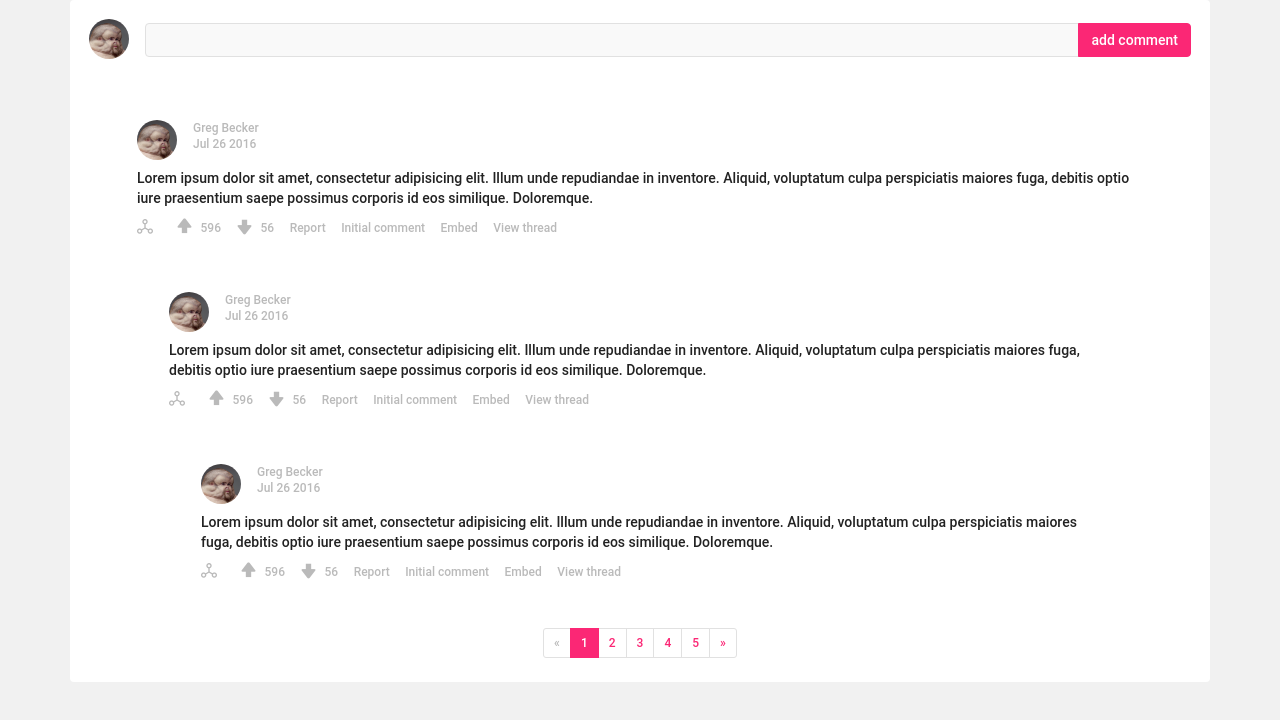
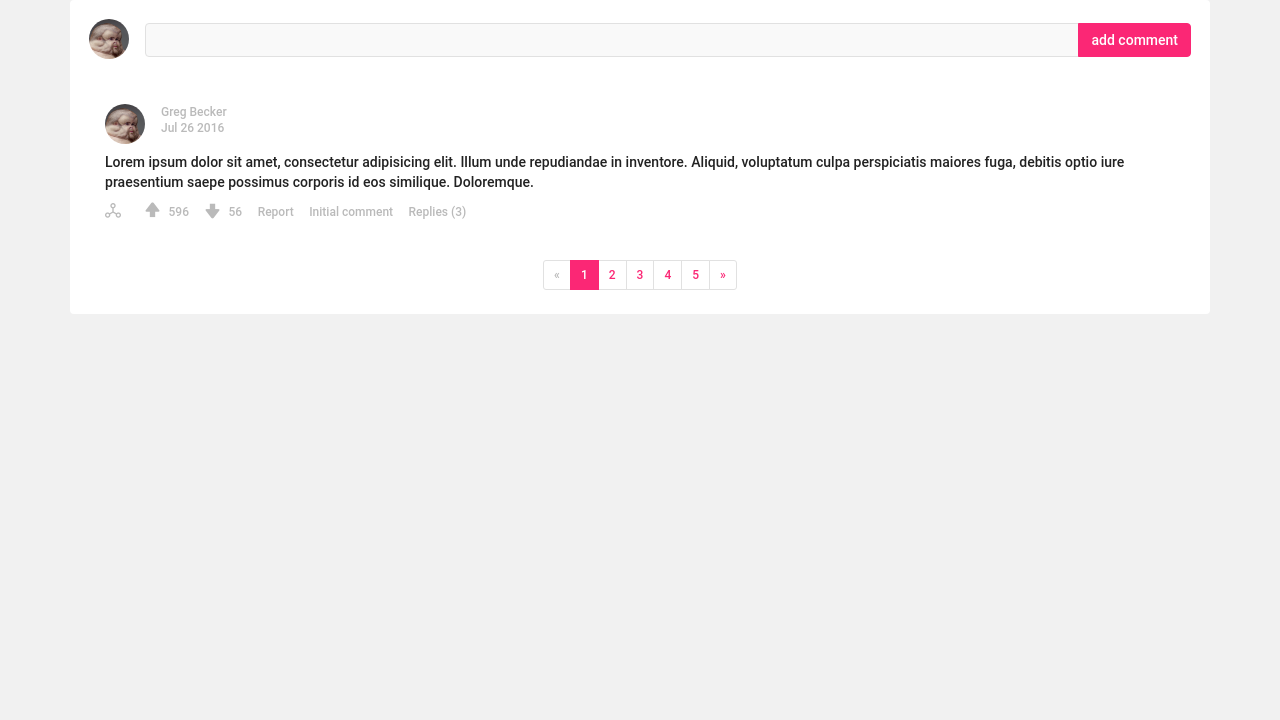
Before and after one commit to didkovsky/epeeqe, a website: page src/html_components/comments.html in a window 1280 px wide. Drawn offline with Linux system fonts and the light colour scheme; a web font is replaced by a local one.

Commit message:
Comments spoiler.

```diff
--- a/src/html_components/comments.html
+++ b/src/html_components/comments.html
@@ -28,8 +28,8 @@
               </div>
             </div>
             <div class="comment-section-content">
-              <div class="comment-group">
-                <div class="comment">
+              <div class="comment-group" data-comment-id="234" data-toggle="comment-group">
+                <div class="comment" data-comment-id="234" data-toggle="comment">
                   <div class="comment-header">
                     <div class="icon">
                       <img src="../img/ava.png" alt="">
@@ -47,15 +47,15 @@
                       <li><a href="#"><i class="icon-ei-share"></i></a></li>
                       <li><a href="#"><i class="icon-ei-up"></i>596</a></li>
                       <li><a href="#"><i class="icon-ei-down"></i>56</a></li>
-                      <li><a href="#">Report</a></li>
-                      <li><a href="#">Initial comment</a></li>
-                      <li><a href="#">Embed</a></li>
-                      <li><a href="#">View thread</a></li>
+                      <li><a data-comment-id="234" href="#">Report</a></li>
+                      <li><a data-comment-id="234" data-toggle="initial-comment" href="#">Initial comment</a></li>
+                      <li><a data-comment-id="234" data-toggle="view-replies" href="#">Replies (3)</a></li>
                     </ul>
                   </div>
                 </div>
-                <div class="comment-group">
-                  <div class="comment">
+                <div data-comment-id="234" data-toggle="comment-replies" class="replies">
+                  <div class="comment-group" data-comment-id="235" data-toggle="comment-group">
+                    <div class="comment" data-comment-id="235" data-toggle="comment">
                       <div class="comment-header">
                         <div class="icon">
                           <img src="../img/ava.png" alt="">
@@ -73,15 +73,15 @@
                           <li><a href="#"><i class="icon-ei-share"></i></a></li>
                           <li><a href="#"><i class="icon-ei-up"></i>596</a></li>
                           <li><a href="#"><i class="icon-ei-down"></i>56</a></li>
-                        <li><a href="#">Report</a></li>
-                        <li><a href="#">Initial comment</a></li>
-                        <li><a href="#">Embed</a></li>
-                        <li><a href="#">View thread</a></li>
+                          <li><a data-comment-id="235" href="#">Report</a></li>
+                          <li><a data-comment-id="234" data-toggle="initial-comment" href="#">Initial comment</a></li>
+                          <li><a data-comment-id="235" data-toggle="view-replies" href="#">Replies (1)</a></li>
                         </ul>
                       </div>
                     </div>
-                  <div class="comment-group">
-                    <div class="comment">
+                    <div data-comment-id="235" data-toggle="comment-replies" class="replies">
+                      <div class="comment-group" data-comment-id="236" data-toggle="comment-group">
+                        <div class="comment" data-comment-id="236" data-toggle="comment">
                           <div class="comment-header">
                             <div class="icon">
                               <img src="../img/ava.png" alt="">
@@ -99,11 +99,12 @@
                               <li><a href="#"><i class="icon-ei-share"></i></a></li>
                               <li><a href="#"><i class="icon-ei-up"></i>596</a></li>
                               <li><a href="#"><i class="icon-ei-down"></i>56</a></li>
-                          <li><a href="#">Report</a></li>
-                          <li><a href="#">Initial comment</a></li>
-                          <li><a href="#">Embed</a></li>
-                          <li><a href="#">View thread</a></li>
+                              <li><a data-comment-id="236" href="#">Report</a></li>
+                              <li><a data-comment-id="235" data-toggle="initial-comment" href="#">Initial comment</a></li>
+                              <li><a data-comment-id="236" data-toggle="view-replies" href="#">Replies (0)</a></li>
                             </ul>
+                          </div>
+                        </div>
                       </div>
                     </div>
                   </div>
--- a/src/less/components/comments.less
+++ b/src/less/components/comments.less
@@ -1,7 +1,7 @@
 .comment-section {
 
   .comment-section-header {
-    padding-bottom: 16px;
+    padding-bottom: 8px;
 
     &::after {
       content:'';
@@ -37,12 +37,16 @@
 
   .comment-section-content {
 
+    .replies {
+      display: none;
+      padding-left: 32px;
+    }
+
     .comment-group {
-      padding: 0 32px;
       margin-top: 8px;
 
       .comment {
-        padding: 16px;
+        padding: 8px 16px;
         border-radius: @border-radius-base;
 
         &:hover {
--- /dev/null
+++ b/src/scripts/components/comments.js
@@ -0,0 +1,10 @@
+(function($) {
+
+  $('[data-toggle="view-replies"]').click(function(e) {
+    e.preventDefault();
+    var c_id = $(this).data('commentId');
+    $('[data-toggle="comment-replies"][data-comment-id="' + c_id + '"]').slideToggle();
+    console.log(c_id);
+  });
+
+})(jQuery);
```
Also changed, not shown: src/css/style.css, src/css/style.min.css, src/js/libs.min.js. Lines whose indentation alone changed are shown as unchanged.
